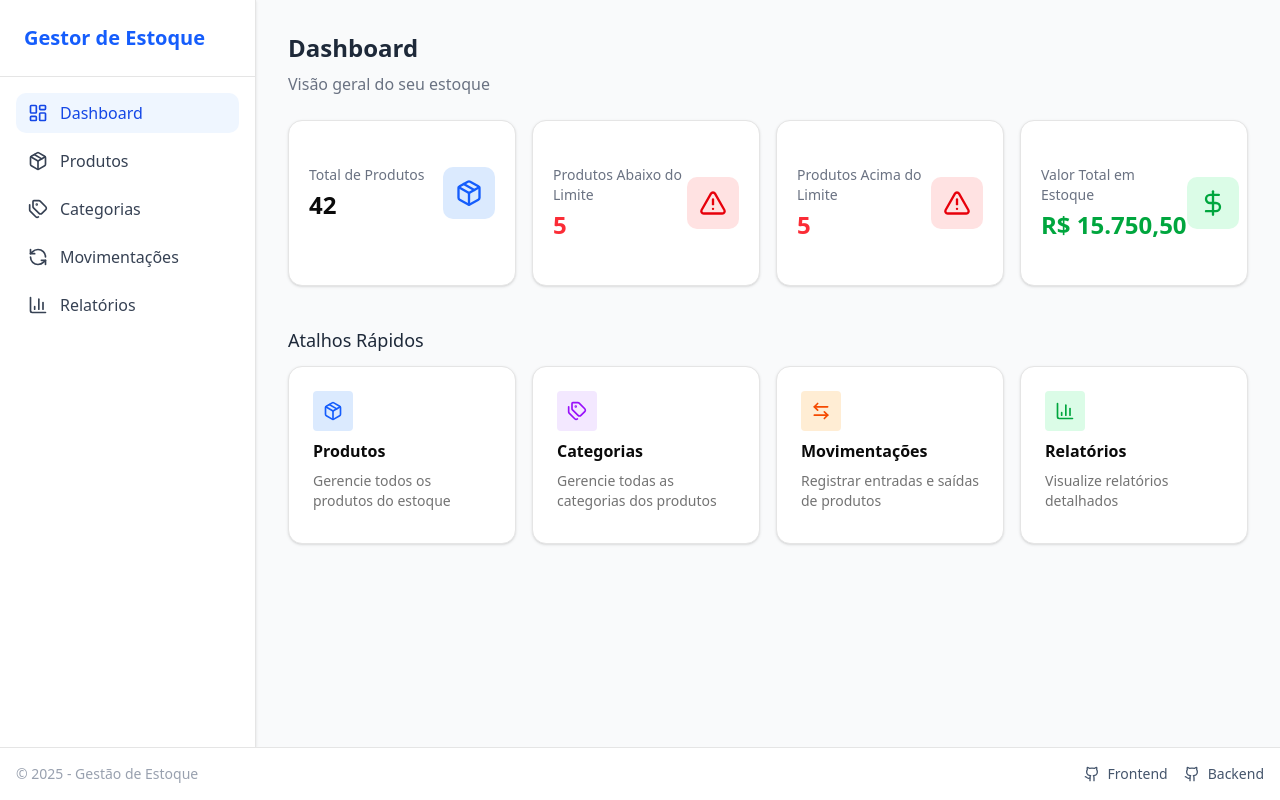
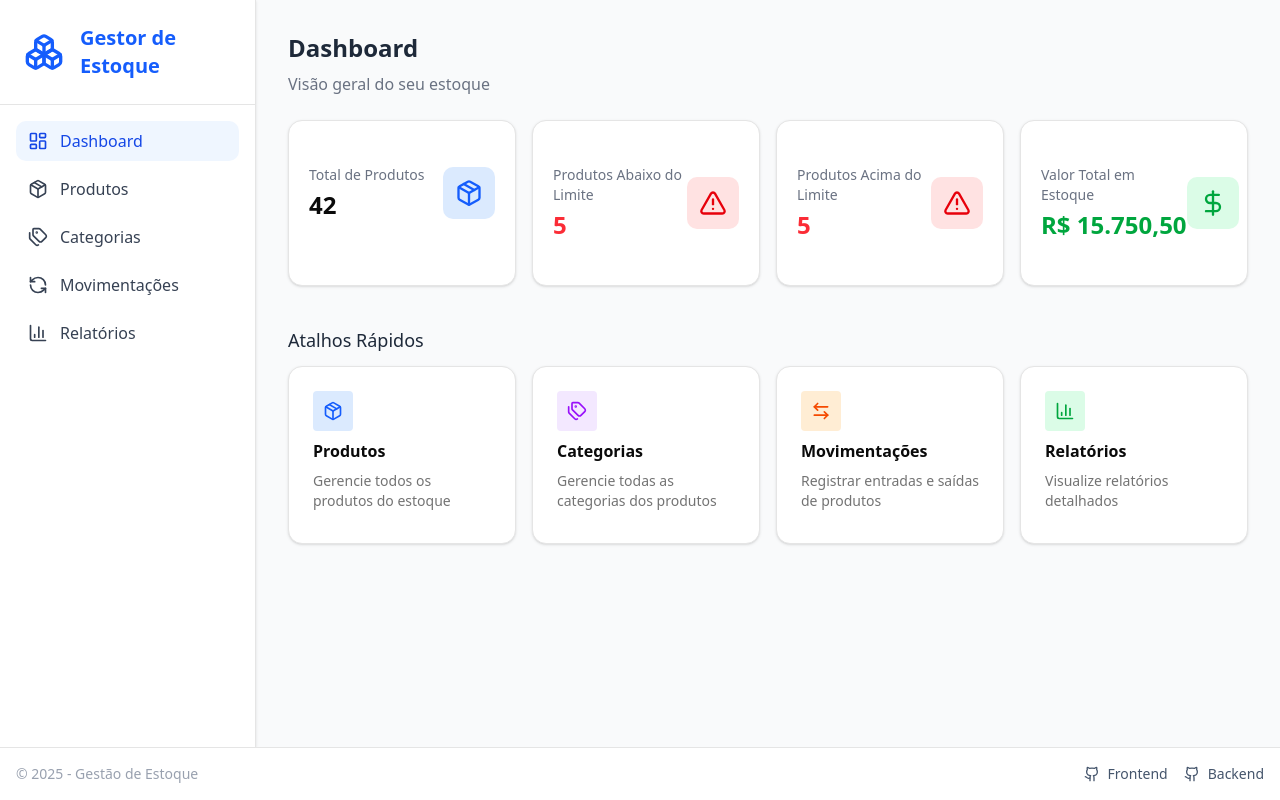
Before and after one commit to tulioanesio/ProductStorage-Front, a React (Vite) app: page / in a window 1280 px wide. Built offline with nearby package versions, Linux system fonts and the light colour scheme.

Commit message:
chore: Add icon to title

```diff
--- a/src/components/Sidebar.tsx
+++ b/src/components/Sidebar.tsx
@@ -5,6 +5,7 @@ import {
   RefreshCcw,
   BarChart3,
   LayoutDashboard,
+  Boxes,
 } from "lucide-react";
 
 export default function Sidebar() {
@@ -21,7 +22,8 @@ export default function Sidebar() {
   return (
     <aside className="w-64 bg-white border-r shadow-sm hidden md:flex flex-col">
       <div className="p-6 border-b">
-        <Link to="/">
+        <Link to="/" className="flex items-center gap-4">
+          <Boxes size={48} className="text-blue-600" />
           <h1 className="text-xl font-semibold text-blue-600">Gestor de Estoque</h1>
         </Link>
       </div>
@@ -31,8 +33,8 @@ export default function Sidebar() {
           <Link key={path} to={path}>
             <button
               className={`w-full flex items-center gap-3 text-left px-3 py-2 rounded-lg mb-2 transition cursor-pointer ${location.pathname === path
-                  ? "bg-blue-50 text-blue-700 font-medium"
-                  : "hover:bg-gray-100 text-gray-700"
+                ? "bg-blue-50 text-blue-700 font-medium"
+                : "hover:bg-gray-100 text-gray-700"
                 }`}
             >
               {icon}
```
